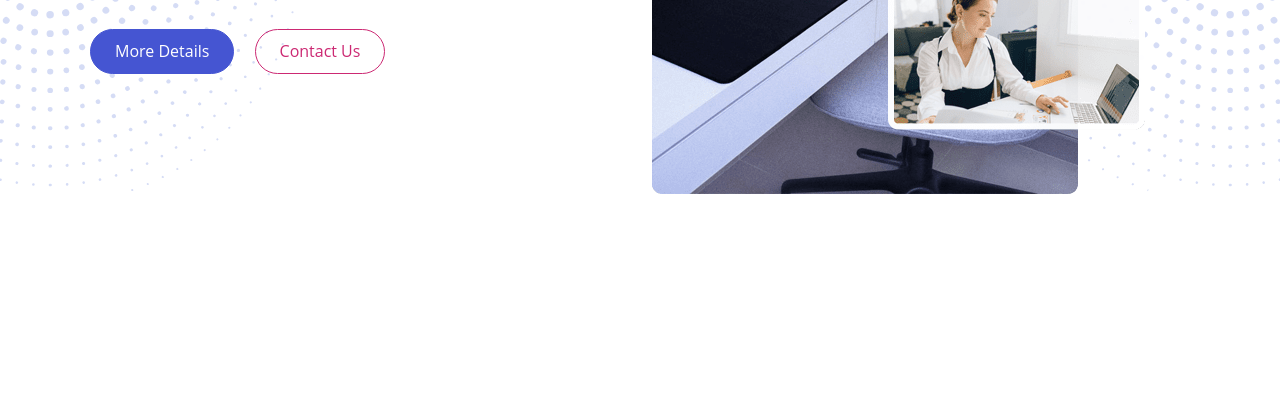
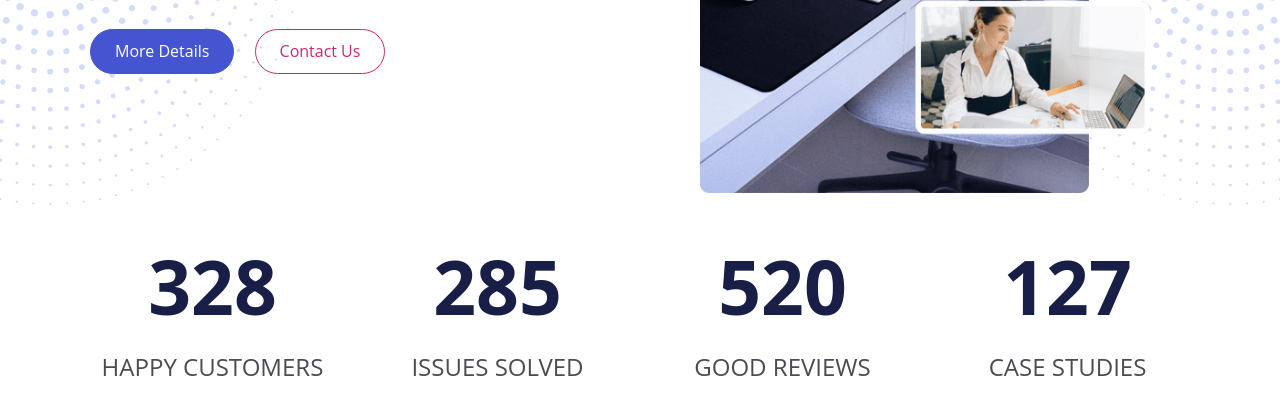
Before and after one commit to Vahidpro/office-design, a website: page index.html in a window 1280 px wide. Shown: the part 548-951 px from the top of the page. Before the commit the page ends 800 px from the top, so only its background shows below. Drawn offline with Linux system fonts and the light colour scheme.

Commit message:
Added stats section

```diff
--- a/index.html
+++ b/index.html
@@ -64,12 +64,36 @@
                 </div>
                 <div class="col-md-6">
                     <div class="image-container">
-                        <img src="./images/header.png" alt="" class="img-fluid">
+                        <img src="./images/header.png" alt="" class="img-fluid p-5">
                     </div>
                 </div>
             </div>
         </div>
     </header>
+
+    <main>
+        <!-- Stats -->
+        <section class="stats container" id="stats">
+            <div class="row">
+                <div class="col-md-3 col-sm-6 text-center">
+                    <h2 class="xl-text counter" data-bs-target="328"></h2>
+                    <p class="text-uppercase fs-4">Happy Customers</p>
+                </div>
+                <div class="col-md-3 col-sm-6 text-center">
+                    <h2 class="xl-text counter" data-bs-target="285"></h2>
+                    <p class="text-uppercase fs-4">Issues Solved</p>
+                </div>
+                <div class="col-md-3 col-sm-6 text-center">
+                    <h2 class="xl-text counter" data-bs-target="520"></h2>
+                    <p class="text-uppercase fs-4">Good Reviews</p>
+                </div>
+                <div class="col-md-3 col-sm-6 text-center">
+                    <h2 class="xl-text counter" data-bs-target="127"></h2>
+                    <p class="text-uppercase fs-4">Case Studies</p>
+                </div>
+            </div>
+        </section>
+    </main>
     <script src="./js/bootstrap.bundle.min.js"></script>
     <script src="./js/script.js"></script>
 </body>
--- a/js/script.js
+++ b/js/script.js
@@ -10,4 +10,26 @@ function userScroll() {
 	});
 }
 
+function incrementStats() {
+	const counters = document.querySelectorAll(".counter");
+
+	counters.forEach((counter) => {
+		counter.innerText = "0";
+		const updateCounter = () => {
+			const target = +counter.getAttribute("data-bs-target");
+			const innerText = +counter.innerText;
+
+			const increment = target / 200;
+
+			if (innerText < target) {
+				counter.innerText = `${Math.ceil(innerText + increment)}`;
+				setTimeout(updateCounter, 1);
+			} else {
+				counter.innerText = target;
+			}
+		};
+		updateCounter();
+	});
+}
 document.addEventListener("DOMContentLoaded", userScroll);
+document.addEventListener("DOMContentLoaded", incrementStats);
```
